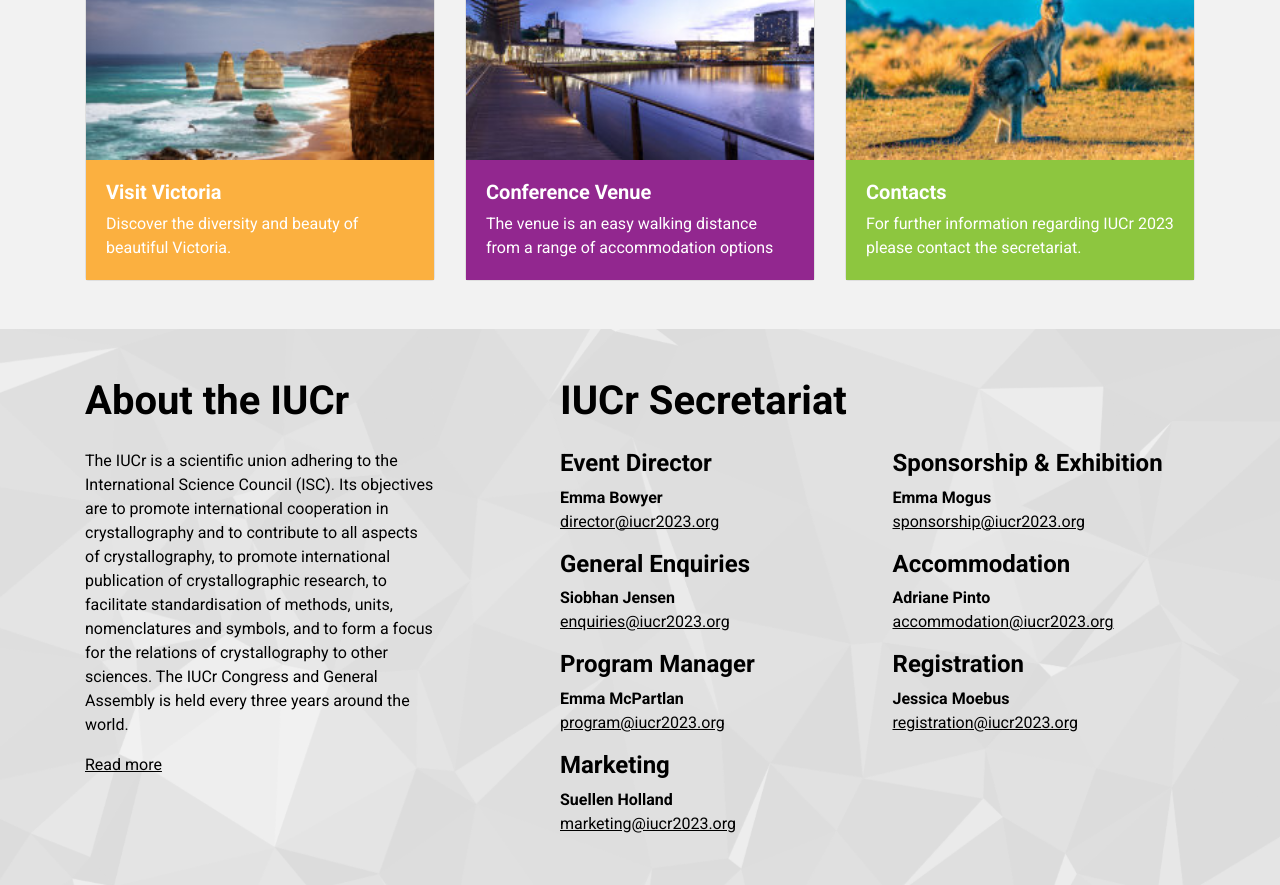
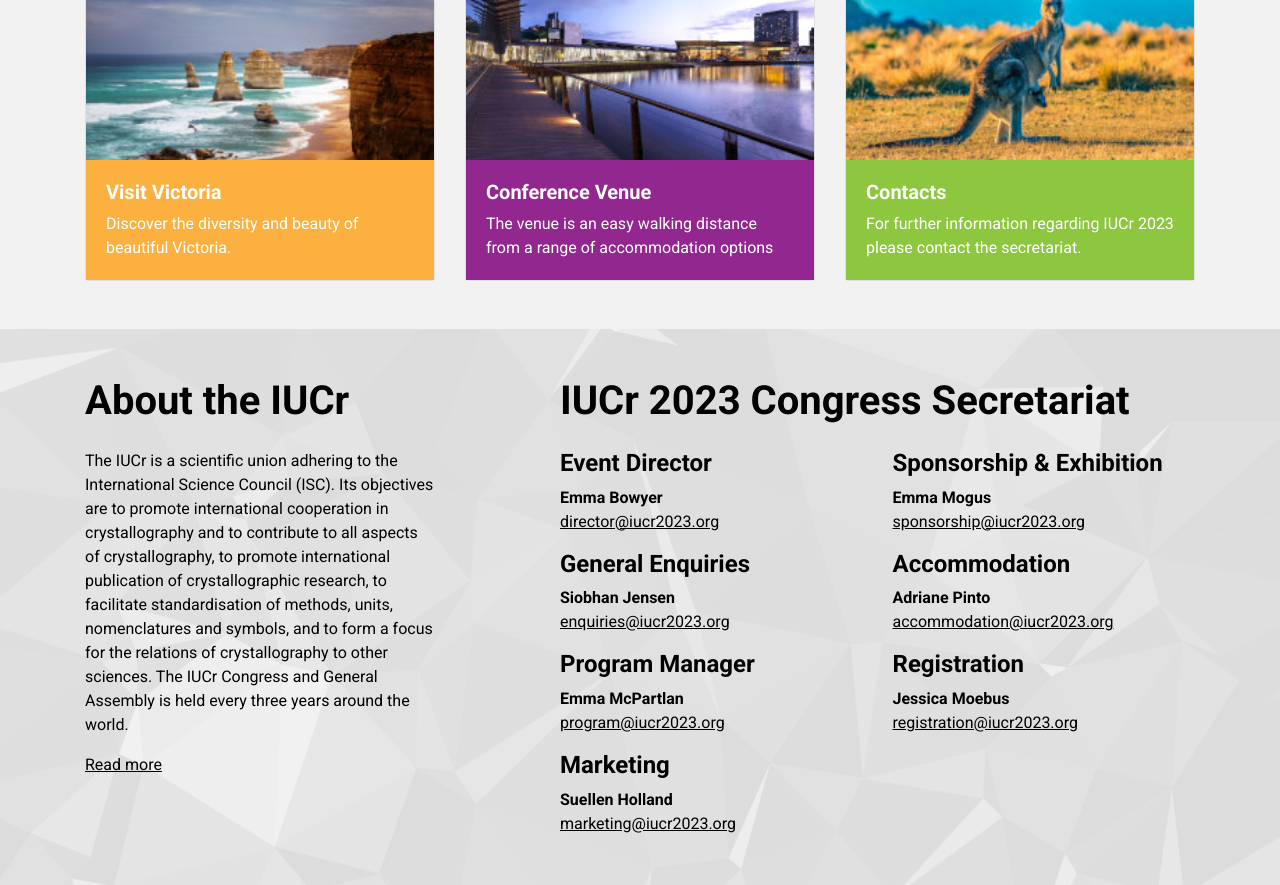
Before and after one commit to ICMS-Australasia/IUCr2023, a Jekyll site: the page built from visit-victoria.md, in a window 1280 px wide and 900 px high, scrolled down 1541 px. Shown: the top 885 px of the window. Built offline with Jekyll 4.4.1, drawn with Linux system fonts in a browser that asks for light colours; nearby versions of some CDN libraries; a script that is not in the unit is left out.

Commit message:
updated headings

```diff
--- a/_includes/footer.html
+++ b/_includes/footer.html
@@ -8,7 +8,7 @@
         <a href="#more" data-toggle="collapse" onclick="readmoreless(this)">Read more</a>
       </div>
       <div class="offset-md-1 col-md-7">
-        <h2>IUCr Secretariat</h2>
+        <h2>IUCr 2023 Congress Secretariat</h2>
         <div class="row">
           <div class="col-md-6">
             <h3>Event Director</h3>
--- a/_layouts/homepage.html
+++ b/_layouts/homepage.html
@@ -25,7 +25,7 @@
                   <div class="carousel-item active">
                     <div class="date my-3 my-md-0">22 - 29 <span>A</span>UGUST 2023 | <span>M</span>ELBOURNE 2023</div>
                     <div class="name my-3 my-md-0">26<sup>th</sup> <span>C</span>ONGRESS OF THE <br> <span>I</span>NTERNATIONAL <br> <span>U</span>NION OF <span>C</span>RYSTALLOGRAPHY</div>
-                    <div class="location my-3 my-md-0"><span>M</span>ELBOURNE <span>C</span>ONVENTION & <span>E</span>XHIBITION <span>C</span>ENTRE</div>
+                    <!-- <div class="location my-3 my-md-0"><span>M</span>ELBOURNE <span>C</span>ONVENTION & <span>E</span>XHIBITION <span>C</span>ENTRE</div> -->
                   </div>
                   <div class="carousel-item">
                     <div class="my-3 my-md-0">
```
